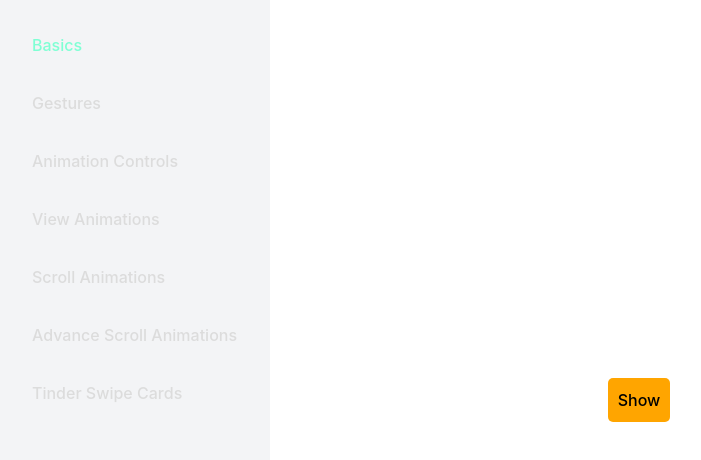
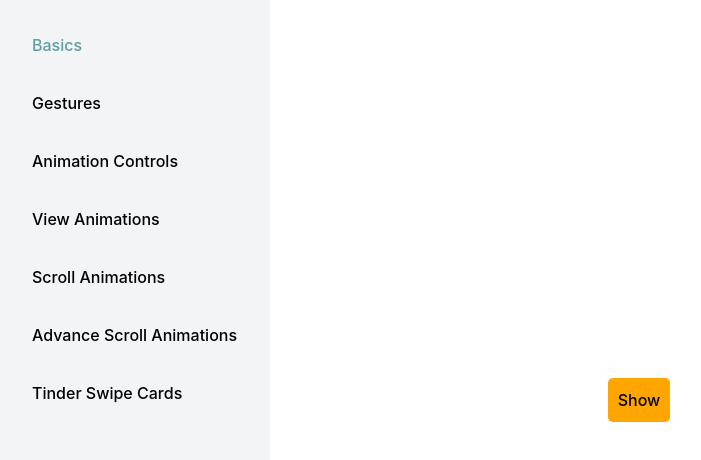
Before and after one commit to JesterOlayvar219/react-framer-motion, a React (Vite) app: page /basics in a window 1280 px wide. Shown: the top 460 px of the page, without its empty margins (1-702 px from the left). Built offline with nearby package versions, Linux system fonts and the light colour scheme.

Commit message:
Updated styles of side navbar for different color themes

```diff
--- a/src/App.css
+++ b/src/App.css
@@ -56,14 +56,14 @@
   margin: 0;
   .button {
     background-color: transparent;
-    color: var(--secondary-text-color);
+    color: black;
     text-align: start;
     &:hover {
-      color: white;
+      color: var(--primary-box-color);
     }
   }
   .active {
-    color: aquamarine;
+    color: var(--primary-box-color);
   }
 }
 
@@ -106,6 +106,15 @@
   .scroll-animate {
     background-color: rgb(70, 70, 70);
   }
+  nav .button {
+    color: white;
+    &:hover {
+      color: aquamarine;
+    }
+  }
+  nav .active {
+    color: aquamarine;
+  }
 }
 
 /* .logo {
--- a/src/components/navbar.tsx
+++ b/src/components/navbar.tsx
@@ -7,8 +7,6 @@
     const isActive = location.pathname === path;
     return isActive ? "active" : "";
   };
-
-  console.log("Pathname", location.pathname);
 
   return (
     <nav className="flex flex-col gap-4 absolute left-0 top-0 p-6 h-screen dark:bg-gray-700 bg-gray-100">
```
